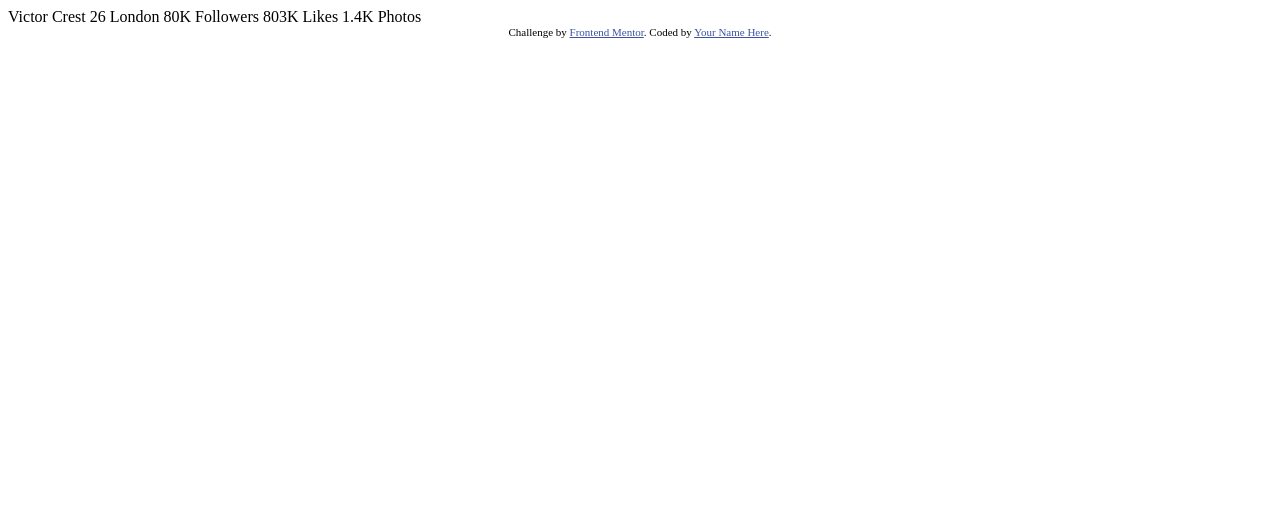
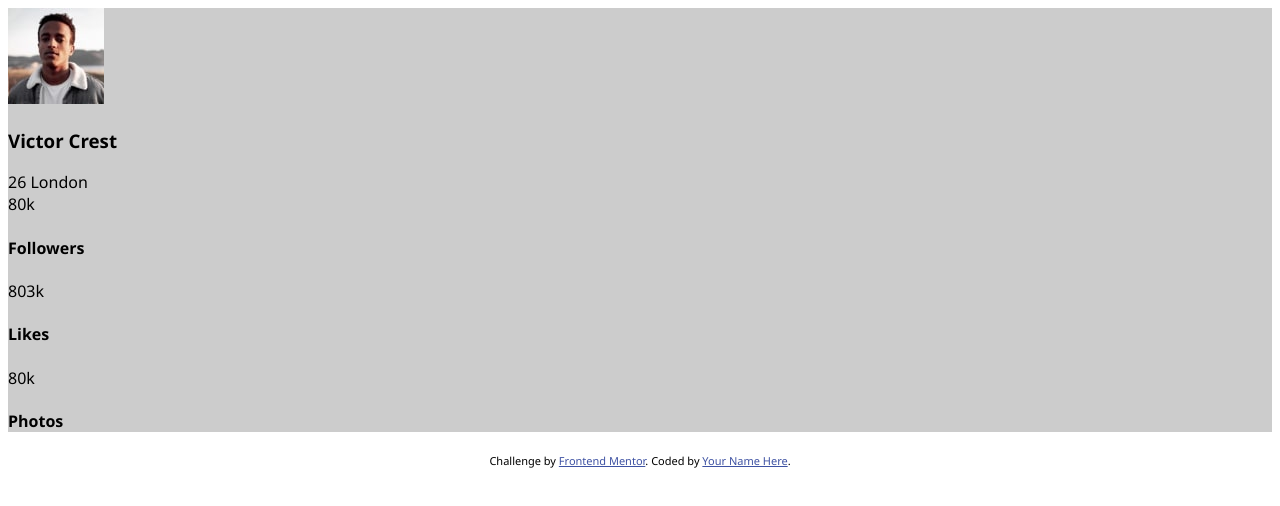
Before and after one commit to Sarukei/frontendmentor-profile-card-component, a plain HTML site: page index.html in a window 1280 px wide. Drawn offline with Linux system fonts and the light colour scheme.

Commit message:
Add HTML structure

```diff
--- a/index.html
+++ b/index.html
@@ -12,6 +12,7 @@
       href="./images/favicon-32x32.png"
     />
 
+    <link rel="stylesheet" href="public/style.css" />
     <title>Frontend Mentor | Profile card component</title>
 
     <!-- Feel free to remove these styles or customise in your own stylesheet 👍 -->
@@ -26,7 +27,47 @@
     </style>
   </head>
   <body>
-    Victor Crest 26 London 80K Followers 803K Likes 1.4K Photos
+    <div class="profile-card">
+      <div class="profile-card__content">
+        <section class="profile-card__content__user-info">
+          <img
+            src="images/image-victor.jpg"
+            alt=""
+            class="profile-card__content__user-info_avatar"
+          />
+          <h3 class="profile-card__content__user-info__name">Victor Crest</h3>
+          <span class="profile-card__content__user-info__age">26</span>
+          <span class="profile-card__content__user-info__location">London</span>
+        </section>
+        <footer class="profile-card__content__user-stats">
+          <div class="profile-card__content__user-stats__followers">
+            <span class="profile-card__content__user-stats__followers_amount"
+              >80k</span
+            >
+            <h4 class="profile-card__content__user-stats__followers__title">
+              Followers
+            </h4>
+          </div>
+          <div class="profile-card__content__user-stats__likes">
+            <span class="profile-card__content__user-stats__likes_amount"
+              >803k</span
+            >
+            <h4 class="profile-card__content__user-stats__likes__title">
+              Likes
+            </h4>
+          </div>
+
+          <div class="profile-card__content__user-stats__photos">
+            <span class="profile-card__content__user-stats__photos_amount"
+              >80k</span
+            >
+            <h4 class="profile-card__content__user-stats__photos__title">
+              Photos
+            </h4>
+          </div>
+        </footer>
+      </div>
+    </div>
     <div class="attribution">
       Challenge by
       <a href="https://www.frontendmentor.io?ref=challenge" target="_blank"
--- /dev/null
+++ b/style.scss
@@ -0,0 +1,13 @@
+html {
+  box-sizing: border-box;
+  font-family: "Segoe UI", Tahoma, Geneva, Verdana, sans-serif;
+}
+
+*,
+*:before,
+*::after {
+  box-sizing: inherit;
+}
+.profile-card {
+  background: #ccc;
+}
```
Also changed, not shown: public/style.css (added), 1 other file.
